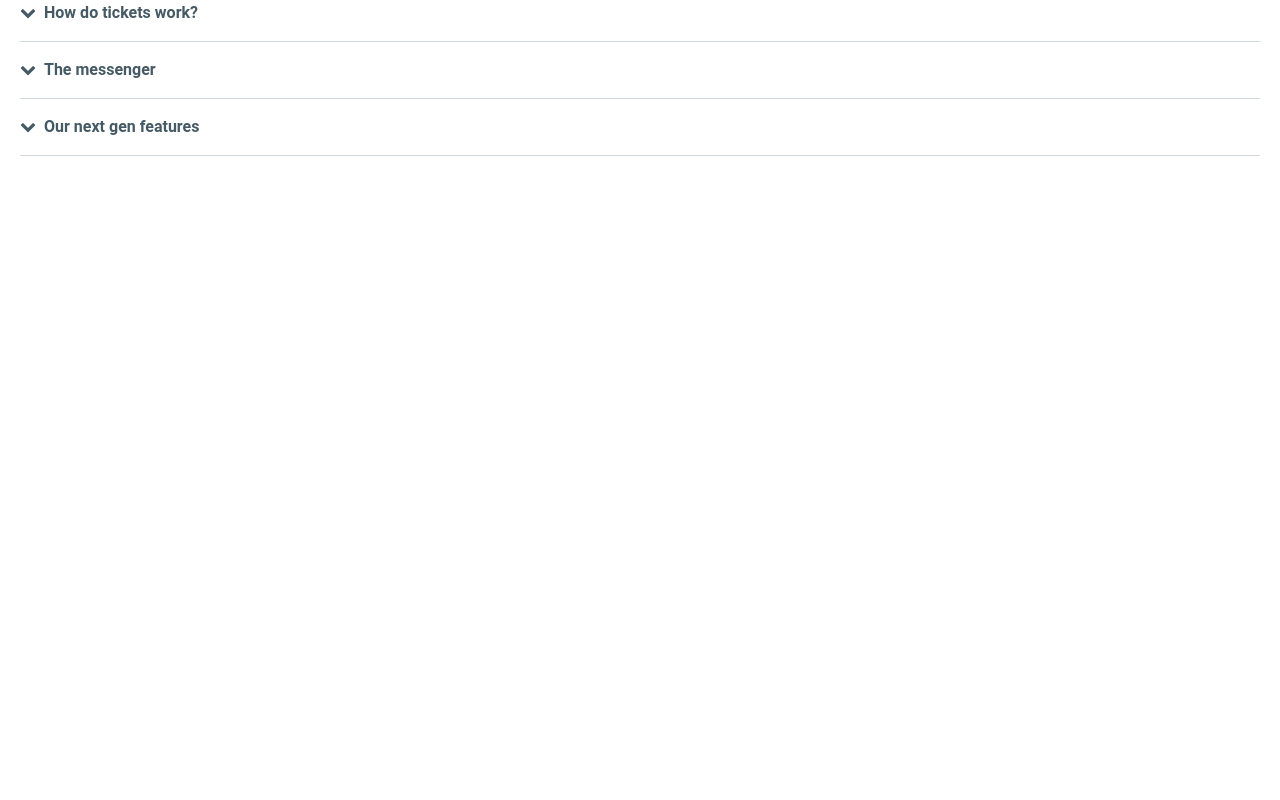
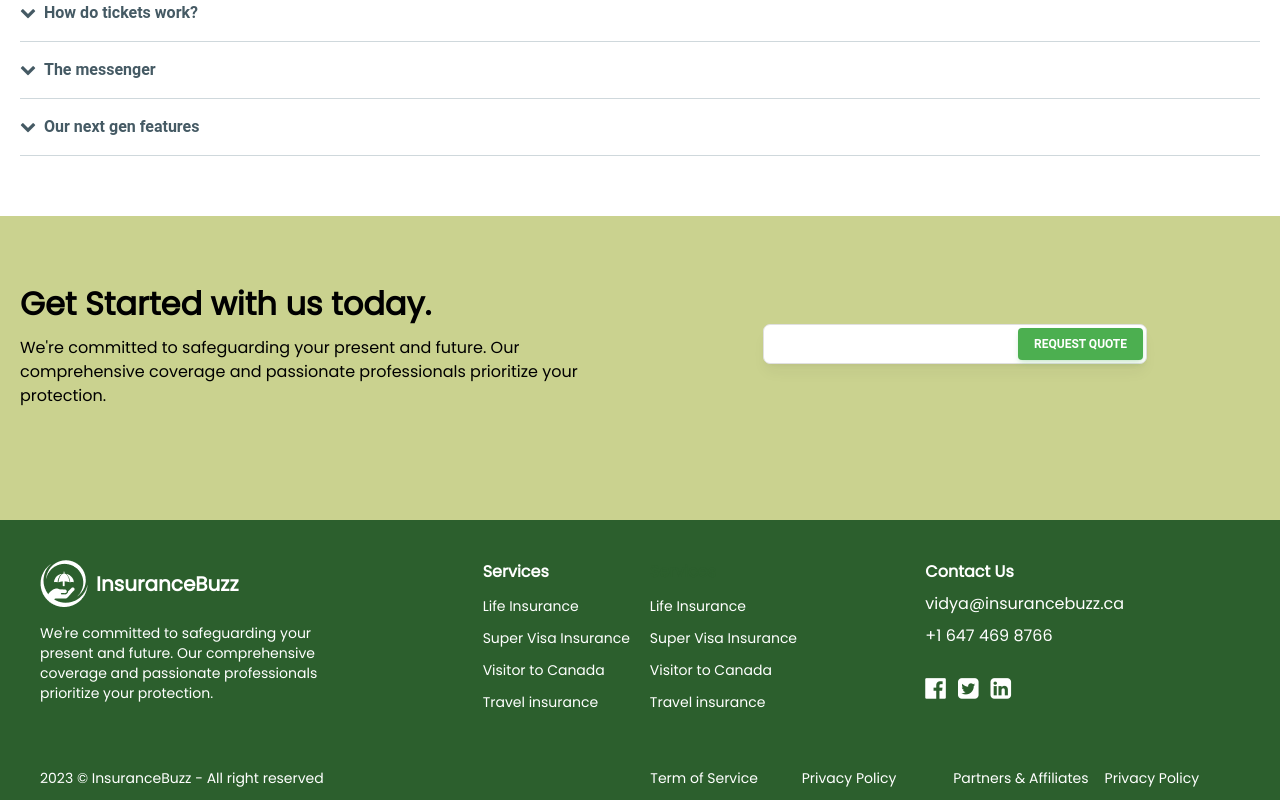
Before and after one commit to stechx1/insurance-buzz-v2, a Next.js app: page / in a window 1280 px wide. Shown: the part 4908-5708 px from the top of the page. Before the commit the page ends 5084 px from the top, so only its background shows below. Built offline with nearby package versions, Linux system fonts and the light colour scheme.

Commit message:
Footer Added

```diff
--- /dev/null
+++ b/components/Footer/MainFooter.js
@@ -0,0 +1,68 @@
+import React from 'react'
+
+const MainFooter = () => {
+  return (
+    <div className='bg-[#2C5F2D] p-10 pb-3'>
+      <div className='grid lg:grid-cols-3 sm:grid-cols-2 grid-cols-1 lg:gap-32 gap-10'>
+
+        <div className='flex flex-col gap-4'>
+          <div className='flex items-center gap-2'>
+            <img src="/images/logowhite.png" alt="logo" />
+            <span className='text-white font-bold text-[20px]'>InsuranceBuzz</span>
+          </div>
+          <span className='text-white text-sm'>We're committed to safeguarding your present and future. Our comprehensive coverage and passionate professionals prioritize your protection.</span>
+        </div>
+
+        <div className='flex gap-5'>
+
+          <div className='flex flex-col gap-3'>
+            <span className='font-bold text-white'>Services</span>
+            <span className=' text-white text-sm'>Life Insurance</span>
+            <span className=' text-white text-sm'>Super Visa Insurance</span>
+            <span className=' text-white text-sm'>Visitor to Canada</span>
+            <span className=' text-white text-sm'>Travel insurance</span>
+          </div>
+
+          <div className='flex flex-col gap-3'>
+            <span className='font-bold text-[#2C5F2D]'>Services</span>
+            <span className=' text-white text-sm'>Life Insurance</span>
+            <span className=' text-white text-sm'>Super Visa Insurance</span>
+            <span className=' text-white text-sm'>Visitor to Canada</span>
+            <span className=' text-white text-sm'>Travel insurance</span>
+          </div>
+
+        </div>
+
+        <div className='flex flex-col gap-2'>
+
+          <span className='font-bold text-white'>Contact Us</span>
+          <span className=' text-white'>vidya@insurancebuzz.ca</span>
+          <span className=' text-white'>+1 647 469 8766</span>
+
+          <div className='flex gap-3 mt-5 items-center'>
+            <i style={{ fontSize: "24px", cursor: "pointer" }} className="fa text-white fa-facebook-official" aria-hidden="true"></i>
+            <i style={{ fontSize: "24px", cursor: "pointer" }} className="fa text-white fa-twitter-square" aria-hidden="true"></i>
+            <i style={{ fontSize: "24px", cursor: "pointer" }} className="fa text-white fa-linkedin-square" aria-hidden="true"></i>
+
+
+          </div>
+
+        </div>
+
+      </div>
+      <div className='mt-14 text-sm text-white flex md:flex-row flex-col gap-5 justify-between'>
+        <span>2023 © InsuranceBuzz - All right reserved</span>
+        <div className='grid md:grid-cols-4 grid-cols-2 gap-4'>
+
+          <span className=' hover:underline cursor-pointer'>Term of Service</span>
+          <span className=' hover:underline cursor-pointer'>Privacy Policy</span>
+          <span className=' hover:underline cursor-pointer'>Partners & Affiliates</span>
+          <span className=' hover:underline cursor-pointer'>Privacy Policy</span>
+
+        </div>
+      </div>
+    </div>
+  )
+}
+
+export default MainFooter
--- /dev/null
+++ b/components/Footer/Prefooter.js
@@ -0,0 +1,47 @@
+import React from 'react'
+import { Input, Button } from "@material-tailwind/react";
+
+const Prefooter = () => {
+  return (
+    <div className='bg-[#CAD28F]  mt-10 py-16 pb-28 px-5'>
+
+      <div className='flex lg:flex-row flex-col justify-between gap-5 max-w-7xl  m-auto'>
+        <div className='flex flex-col gap-2 flex-1'>
+
+          <span className='font-semibold text-[32px] '>Get Started with us today.</span>
+          <span className='text-base font-normal'>We're committed to safeguarding your present and future. Our comprehensive coverage and passionate professionals prioritize your protection.</span>
+
+        </div>
+
+        <div className='flex relative items-center justify-center flex-1'>
+          {/* <input type="text" name="" id="" className='border-none bg-white p-4 rounded-md ' />
+          <button className='absolute r-0'>Hello</button> */}
+          <div className="relative flex w-full max-w-[24rem]">
+            <Input
+              size=' lg'
+              type="text"
+              placeholder="Enter Zip Code"
+              className="!border !border-gray-300 bg-white text-gray-900 shadow-lg shadow-gray-900/5 ring-4 ring-transparent placeholder:text-gray-500 "
+              labelProps={{
+                className: "hidden",
+              }}
+              containerProps={{
+                className: "min-w-0",
+              }}
+            />
+            <Button
+              size="sm"
+              color={"green"}
+              className="!absolute right-1 top-1 rounded"
+            >
+              Request Quote
+            </Button>
+          </div>
+        </div>
+      </div>
+    </div>
+
+  )
+}
+
+export default Prefooter
--- a/pages/_app.js
+++ b/pages/_app.js
@@ -1,7 +1,9 @@
+import MainFooter from '@/components/Footer/MainFooter'
+import Prefooter from '@/components/Footer/Prefooter'
 import MainNav from '@/components/Navbar/MainNav'
 import TopNav from '@/components/Navbar/TopNav'
 import '@/styles/globals.css'
 
 export default function App({ Component, pageProps }) {
-  return <><TopNav /><MainNav /> <Component {...pageProps} /></>
+  return <><TopNav /><MainNav /> <Component {...pageProps} /> <Prefooter /> <MainFooter /> </>
 }
```
Also changed, not shown: public/images/logowhite.png (added).
